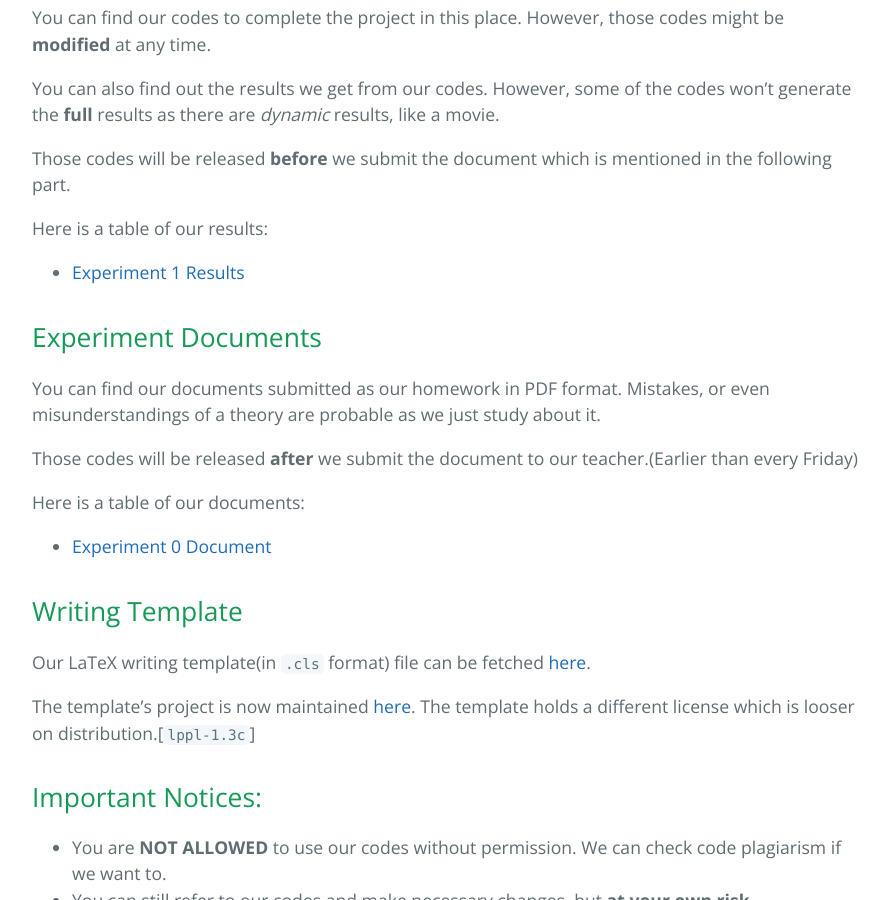
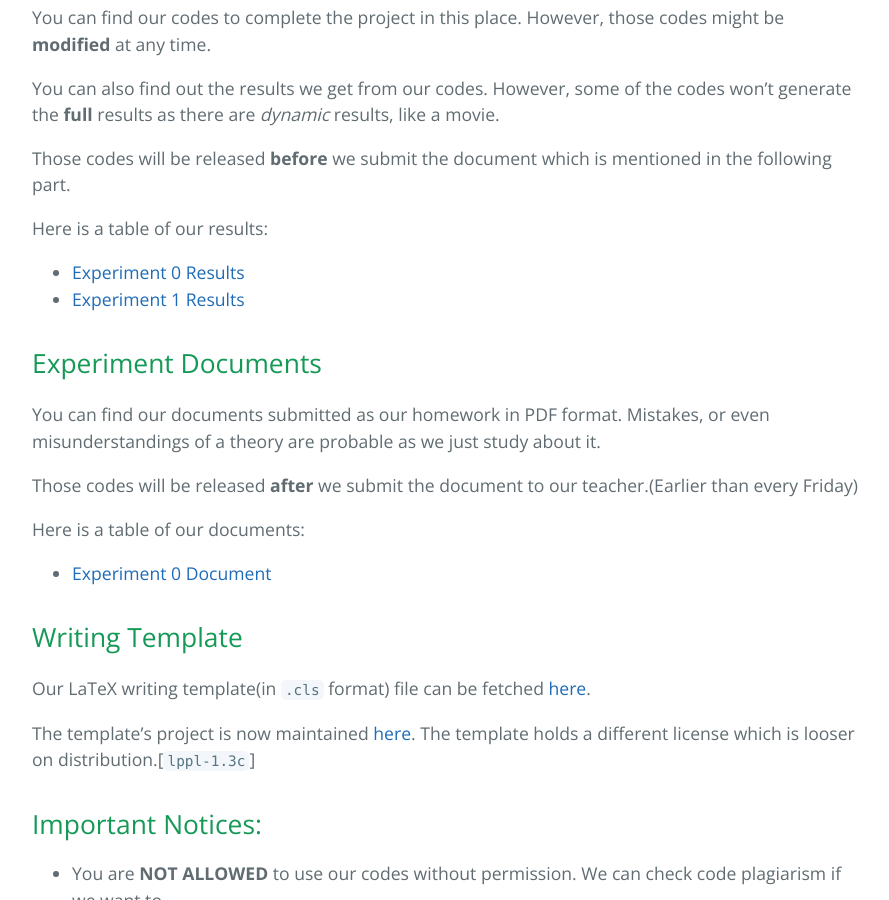
Before and after one commit to T0nyX1ang/Mathematical-Experiment, a Jekyll site: the page built from index.md, in a window 1280 px wide and 900 px high, scrolled down 781 px. Shown: the whole window, without its empty margins (192-1081 px from the left). Built offline with Jekyll 4.4.1, drawn with Linux system fonts in a browser that asks for light colours.

Commit message:
Update index page

```diff
--- a/index.md
+++ b/index.md
@@ -23,6 +23,7 @@ You can also find out the results we get from our codes. However, some of the co
 Those codes will be released **before** we submit the document which is mentioned in the following part.
 
 Here is a table of our results:
+* [Experiment 0 Results](./exp1/experiment0.html)
 * [Experiment 1 Results](./exp1/experiment1.html)
 
 ## Experiment Documents
```
